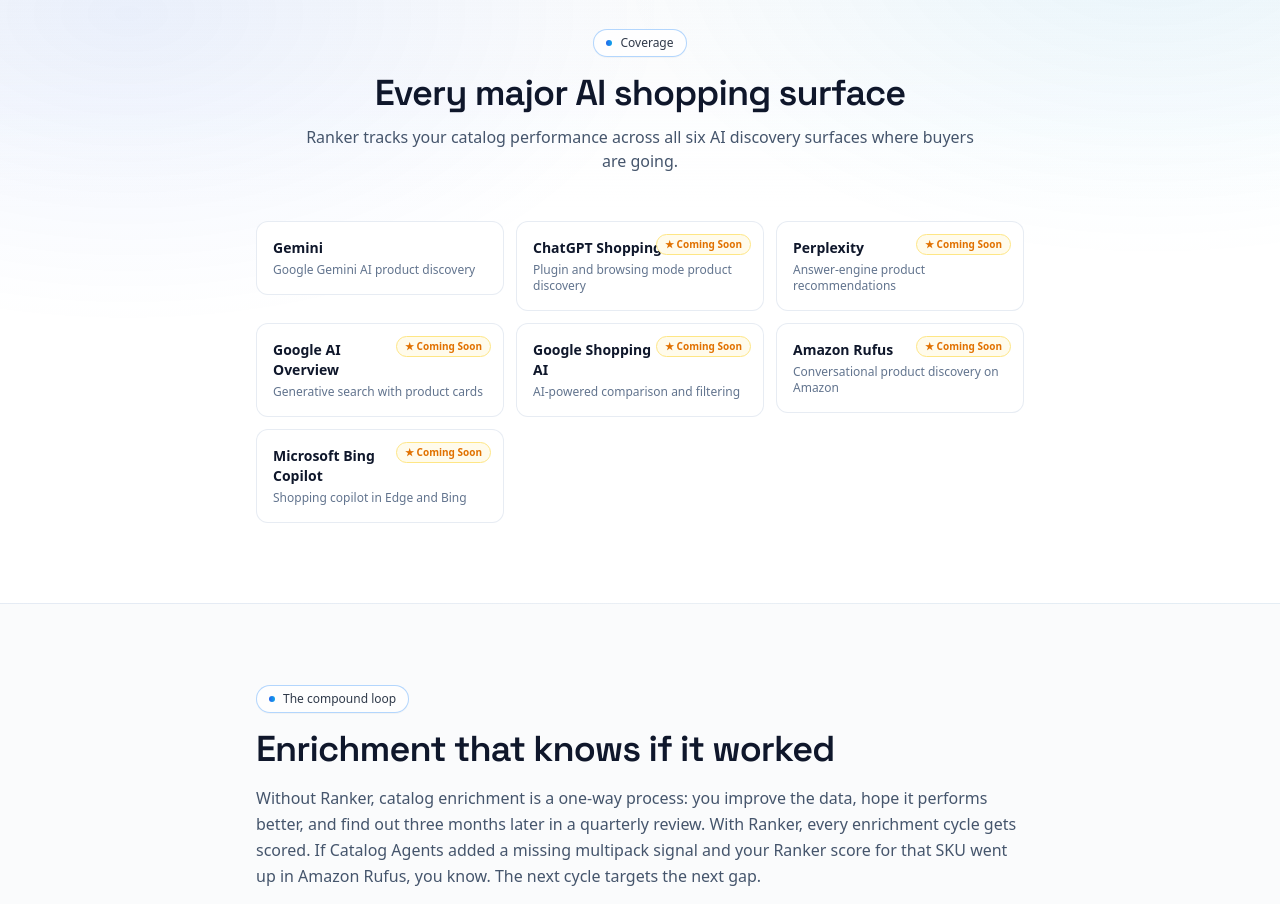
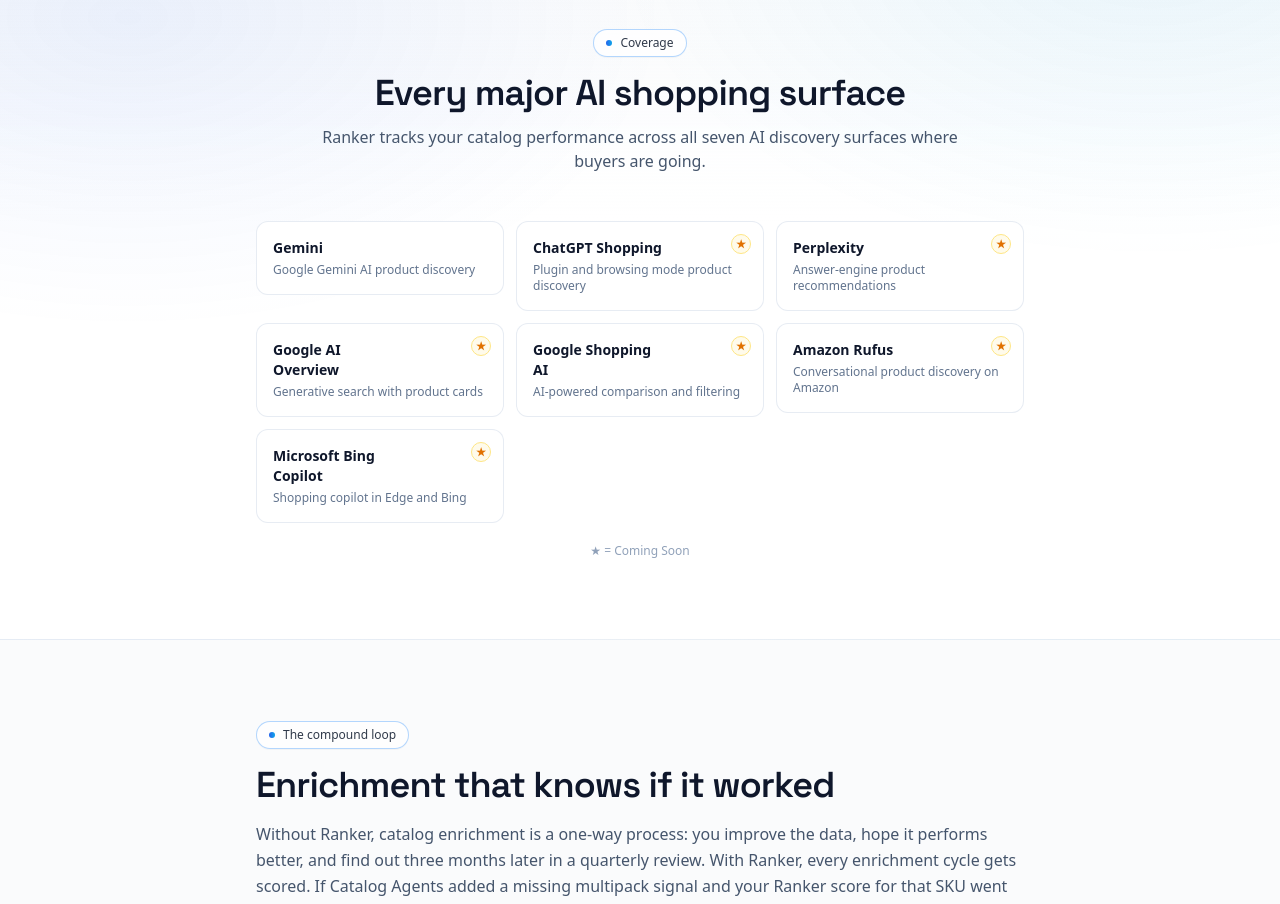
Before and after one commit to SanioAI/marketing_agent-website2.0, a Next.js app in the folder web/: page /platform/ranker in a window 1280 px wide. Shown: the part 1880-2784 px from the top of the page. Built offline with nearby package versions, Linux system fonts and the light colour scheme; no server answers.

Commit message:
Ranker: badge shows ★ only, legend below grid, fix six→seven surfaces
Co-Authored-By: Claude Sonnet 4.6 <noreply@anthropic.com>

```diff
--- a/web/app/platform/ranker/page.tsx
+++ b/web/app/platform/ranker/page.tsx
@@ -128,7 +128,7 @@ export default function RankerPage() {
                 Every major AI shopping surface
               </h2>
               <p className="mt-3 text-slate-600">
-                Ranker tracks your catalog performance across all six AI discovery surfaces where buyers are going.
+                Ranker tracks your catalog performance across all seven AI discovery surfaces where buyers are going.
               </p>
             </div>
           </Reveal>
@@ -138,8 +138,8 @@ export default function RankerPage() {
               <Reveal key={a.name}>
                 <div className="relative rounded-xl border bg-white p-4 border-slate-200/80">
                   {!a.live && (
-                    <span className="absolute right-3 top-3 inline-flex items-center gap-1 rounded-full border border-amber-200 bg-amber-50 px-2 py-0.5 text-[10px] font-semibold text-amber-600">
-                      ★ Coming Soon
+                    <span className="absolute right-3 top-3 inline-flex items-center justify-center rounded-full border border-amber-200 bg-amber-50 h-5 w-5 text-[11px] font-semibold text-amber-600">
+                      ★
                     </span>
                   )}
                   <p className="text-sm font-semibold text-slate-900 pr-20">{a.name}</p>
@@ -148,6 +148,7 @@ export default function RankerPage() {
               </Reveal>
             ))}
           </div>
+          <p className="mt-5 text-center text-xs text-slate-400">★ = Coming Soon</p>
         </Container>
       </section>
 
```
